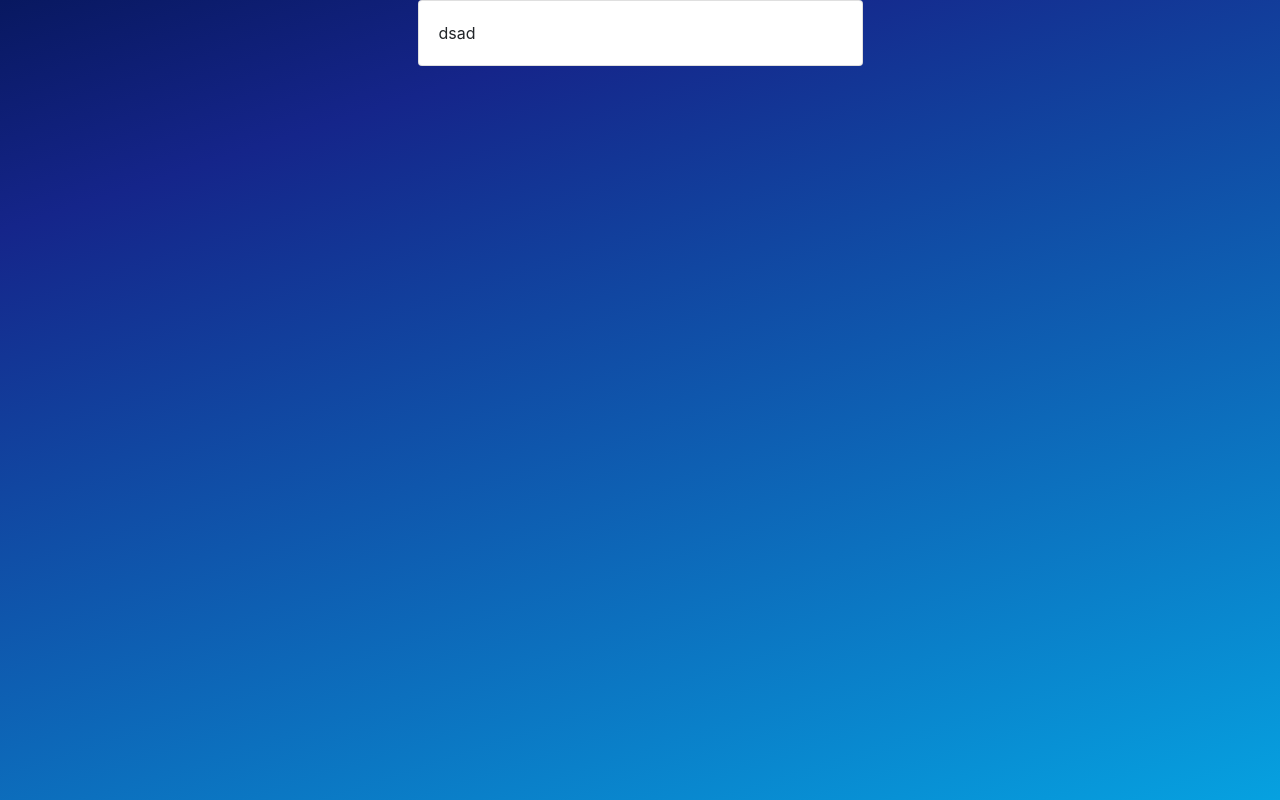
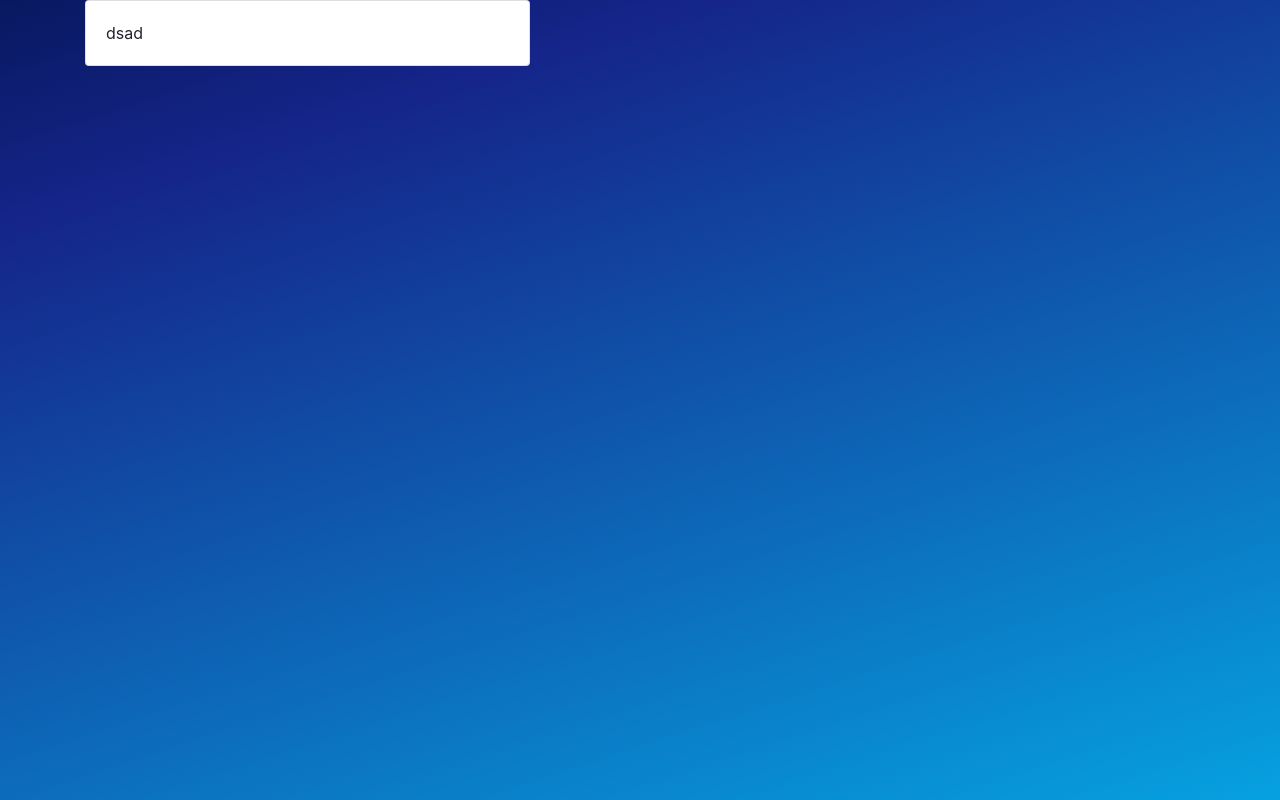
Before and after one commit to mehdi-torabiv/merchain, a Nuxt app: page / in a window 1280 px wide. Built offline with nearby package versions, Linux system fonts and the light colour scheme.

Commit message:
install feather icon

```diff
--- a/components/pages/weather/index.vue
+++ b/components/pages/weather/index.vue
@@ -1,7 +1,9 @@
 <template>
-  <b-card>
-      dsad
-  </b-card>
+  <div>
+    <b-card class="bg-white">
+        dsad
+    </b-card>
+  </div>
 </template>
 
 <script>
@@ -9,3 +11,7 @@ export default {
 
 }
 </script>
+
+<style lang="scss" scoped>
+
+</style>
--- a/package.json
+++ b/package.json
@@ -15,7 +15,8 @@
     "bootstrap": "^4.6.0",
     "bootstrap-vue": "^2.21.2",
     "core-js": "^3.8.3",
-    "nuxt": "^2.14.12"
+    "nuxt": "^2.14.12",
+    "vue-feather-icon": "^1.2.0"
   },
   "devDependencies": {
     "@nuxtjs/eslint-config": "^5.0.0",
--- a/pages/index.vue
+++ b/pages/index.vue
@@ -1,7 +1,7 @@
 <template>
   <b-container>
     <b-row>
-      <b-col cols="5" class="mx-auto">
+      <b-col cols="5">
         <weather-card />
       </b-col>
     </b-row>
```
Also changed, not shown: 1 other file (tests, documents, lock files or other folders).
